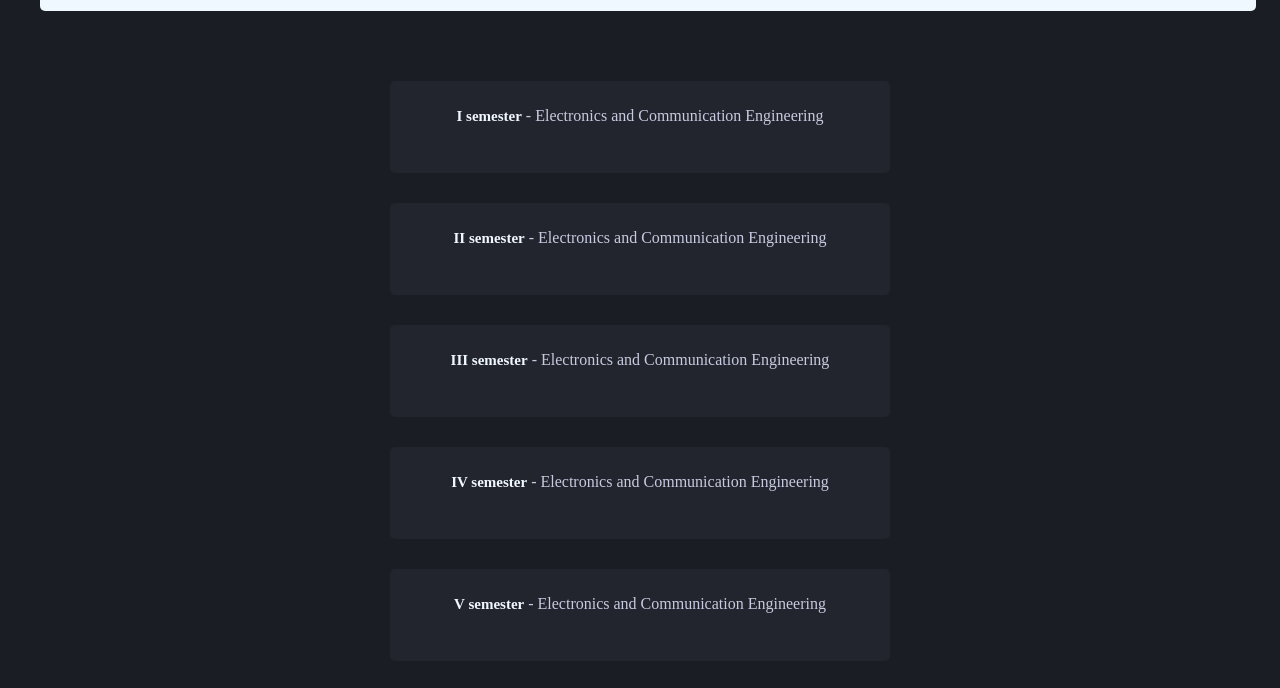
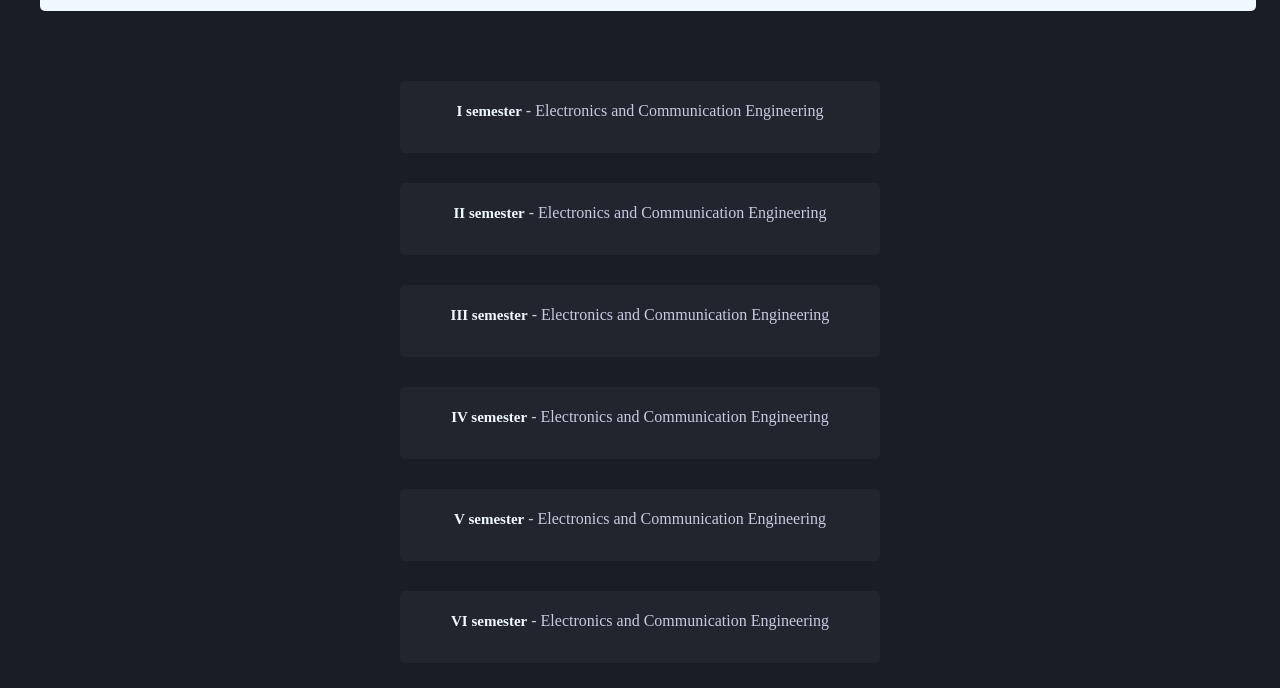
Before and after one commit to Harikaran1212/AU-DOCS, a plain HTML site: page GPA CALCULATION/LAYER1/EC.HTML in a window 1280 px wide. Shown: the part 69-757 px from the top of the page. Drawn offline with Linux system fonts and the light colour scheme.

Commit message:
Update styles.css

```diff
--- a/GPA CALCULATION/LAYER1/styles.css
+++ b/GPA CALCULATION/LAYER1/styles.css
@@ -1,4 +1,3 @@
-
 @media (prefers-reduced-motion: no-preference) {
   * {
     scroll-behavior: smooth;
@@ -134,11 +133,11 @@ header ul{
               background-color: #23252e;
               height: 9vh;
               width:30rem;
-
+              box-sizing: border-box;
               margin-top: 30px;
               border-radius: 5px;
               color: #c6cbdf;
-              padding: 10px;
+              padding: 5px;
           }
 
           .sem p {
@@ -150,6 +149,10 @@ header ul{
               font-size: 15px;
               font-weight: bold;
               color: aliceblue;
+          }
+
+          .sem:hover {
+            border: 3px solid rgb(223, 16, 116);
           }
 
 
```
